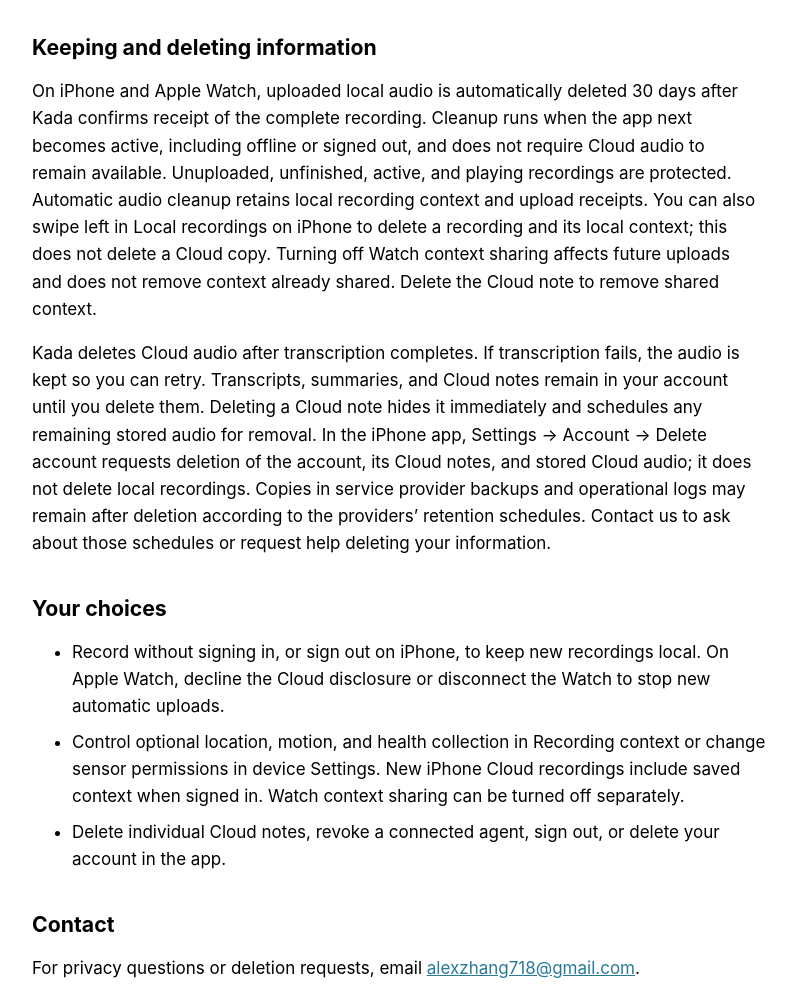
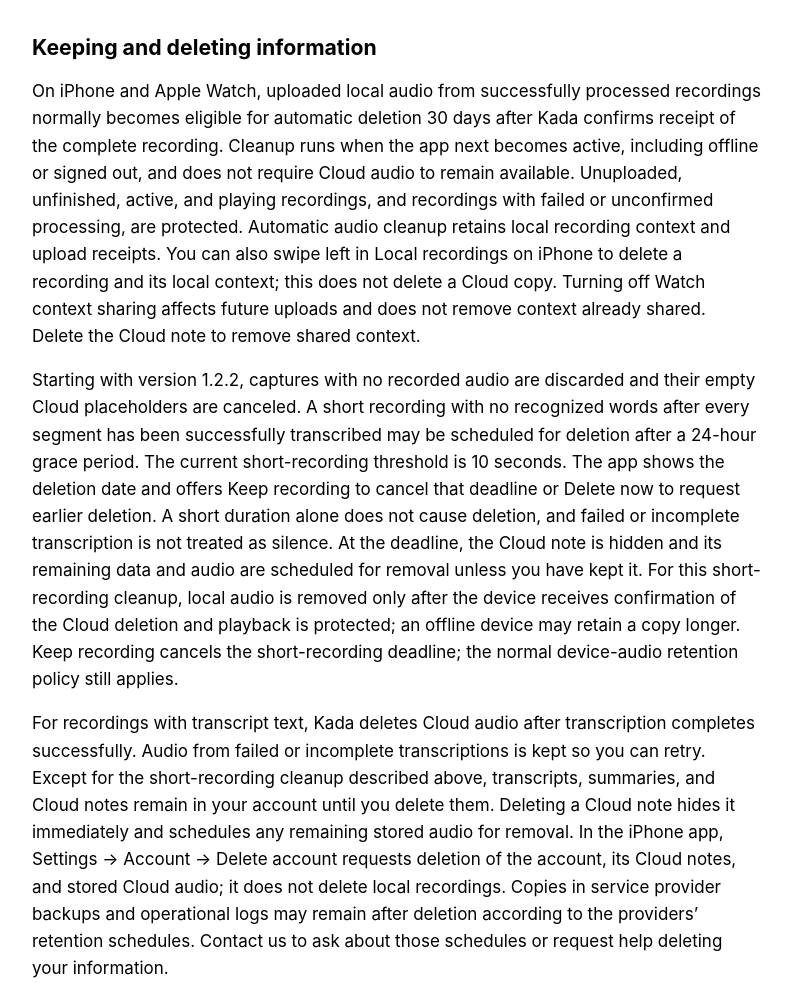
Before and after one commit to NaichuanZhang/NaichuanZhang.github.io, a plain HTML site: page kada/privacy/index.html in a window 1280 px wide. Shown: the part 1722-2707 px from the top of the page, without its empty margins (234-1030 px from the left). Drawn offline with Linux system fonts and the light colour scheme.

Commit message:
Clarify short-recording retention for Kada 1.2.2

```diff
--- a/kada/privacy/index.html
+++ b/kada/privacy/index.html
@@ -20,7 +20,7 @@
 <body>
   <main>
     <h1>Kada Privacy Policy</h1>
-    <p>Last updated: October 28, 2026</p>
+    <p>Last updated: November 7, 2026</p>
     <p>Kada records voice notes on iPhone and Apple Watch. Recording works without an account. Cloud transcription and connected agents are optional account features. This policy explains what stays on your devices and what is sent to the Kada service.</p>
 
     <h2>Information stored on your devices</h2>
@@ -36,8 +36,9 @@
     <p>When you approve a connected agent, it can access only the note, transcript, metadata, or write permissions you selected. In Kada 1.1.1, you can revoke an agent’s access in the Agents tab. Earlier versions offer Settings → Manage connected agents.</p>
 
     <h2>Keeping and deleting information</h2>
-    <p>On iPhone and Apple Watch, uploaded local audio is automatically deleted 30 days after Kada confirms receipt of the complete recording. Cleanup runs when the app next becomes active, including offline or signed out, and does not require Cloud audio to remain available. Unuploaded, unfinished, active, and playing recordings are protected. Automatic audio cleanup retains local recording context and upload receipts. You can also swipe left in Local recordings on iPhone to delete a recording and its local context; this does not delete a Cloud copy. Turning off Watch context sharing affects future uploads and does not remove context already shared. Delete the Cloud note to remove shared context.</p>
-    <p>Kada deletes Cloud audio after transcription completes. If transcription fails, the audio is kept so you can retry. Transcripts, summaries, and Cloud notes remain in your account until you delete them. Deleting a Cloud note hides it immediately and schedules any remaining stored audio for removal. In the iPhone app, Settings → Account → Delete account requests deletion of the account, its Cloud notes, and stored Cloud audio; it does not delete local recordings. Copies in service provider backups and operational logs may remain after deletion according to the providers’ retention schedules. Contact us to ask about those schedules or request help deleting your information.</p>
+    <p>On iPhone and Apple Watch, uploaded local audio from successfully processed recordings normally becomes eligible for automatic deletion 30 days after Kada confirms receipt of the complete recording. Cleanup runs when the app next becomes active, including offline or signed out, and does not require Cloud audio to remain available. Unuploaded, unfinished, active, and playing recordings, and recordings with failed or unconfirmed processing, are protected. Automatic audio cleanup retains local recording context and upload receipts. You can also swipe left in Local recordings on iPhone to delete a recording and its local context; this does not delete a Cloud copy. Turning off Watch context sharing affects future uploads and does not remove context already shared. Delete the Cloud note to remove shared context.</p>
+    <p>Starting with version 1.2.2, captures with no recorded audio are discarded and their empty Cloud placeholders are canceled. A short recording with no recognized words after every segment has been successfully transcribed may be scheduled for deletion after a 24-hour grace period. The current short-recording threshold is 10 seconds. The app shows the deletion date and offers Keep recording to cancel that deadline or Delete now to request earlier deletion. A short duration alone does not cause deletion, and failed or incomplete transcription is not treated as silence. At the deadline, the Cloud note is hidden and its remaining data and audio are scheduled for removal unless you have kept it. For this short-recording cleanup, local audio is removed only after the device receives confirmation of the Cloud deletion and playback is protected; an offline device may retain a copy longer. Keep recording cancels the short-recording deadline; the normal device-audio retention policy still applies.</p>
+    <p>For recordings with transcript text, Kada deletes Cloud audio after transcription completes successfully. Audio from failed or incomplete transcriptions is kept so you can retry. Except for the short-recording cleanup described above, transcripts, summaries, and Cloud notes remain in your account until you delete them. Deleting a Cloud note hides it immediately and schedules any remaining stored audio for removal. In the iPhone app, Settings → Account → Delete account requests deletion of the account, its Cloud notes, and stored Cloud audio; it does not delete local recordings. Copies in service provider backups and operational logs may remain after deletion according to the providers’ retention schedules. Contact us to ask about those schedules or request help deleting your information.</p>
 
     <h2>Your choices</h2>
     <ul>
```
